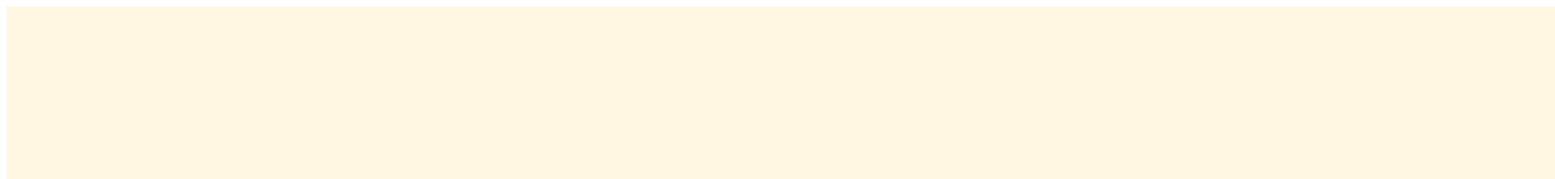
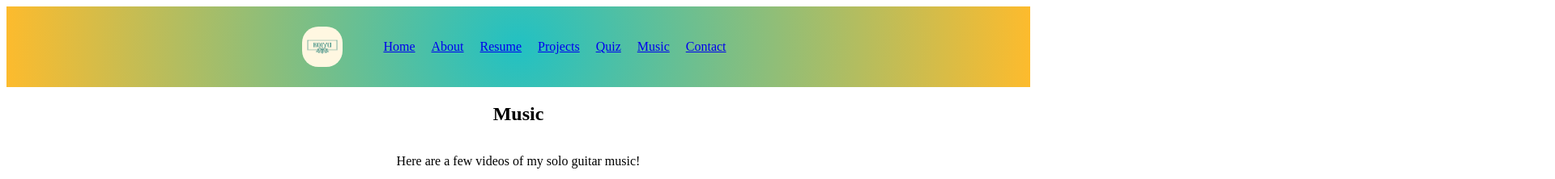
Before and after one commit to Xalvandor/CS601_Final_Project_Gavlishin, a website built with webpack: page music.html in a window 1280 px wide. Shown: the top 222 px of the page at 81% size, 1920 px wide, since content can reach past the window. Built offline with nearby package versions, Linux system fonts and the light colour scheme.

Commit message:
header and footer to music page

```diff
--- a/music.html
+++ b/music.html
@@ -4,6 +4,8 @@
   <meta charset="UTF-8">
   <title>Music</title>
   <link rel="stylesheet" href="css/music.css">
+  <link rel="stylesheet" href="css/header.css">
+  <link rel="stylesheet" href="css/footer.css">
   <meta name="description" content="">
 
   <meta property="og:title" content="">
```
